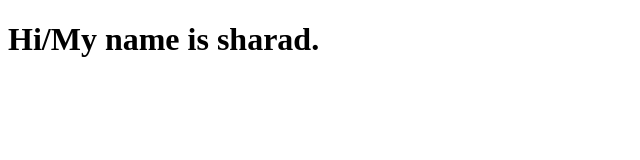
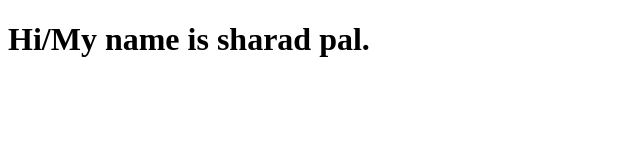
Before and after one commit to Okabe-Kyouma/Academic_Project, a plain HTML site: page index.html in a window 1280 px wide. Shown: the full height of the page, 0-640 px from the left. Drawn offline with Linux system fonts and the light colour scheme.

Commit message:
second commit

```diff
--- a/index.html
+++ b/index.html
@@ -7,6 +7,6 @@
     <title>Document</title>
 </head>
 <body>
-    <h1>Hi/My name is sharad.</h1>
+    <h1>Hi/My name is sharad pal.</h1>
 </body>
 </html>
```
